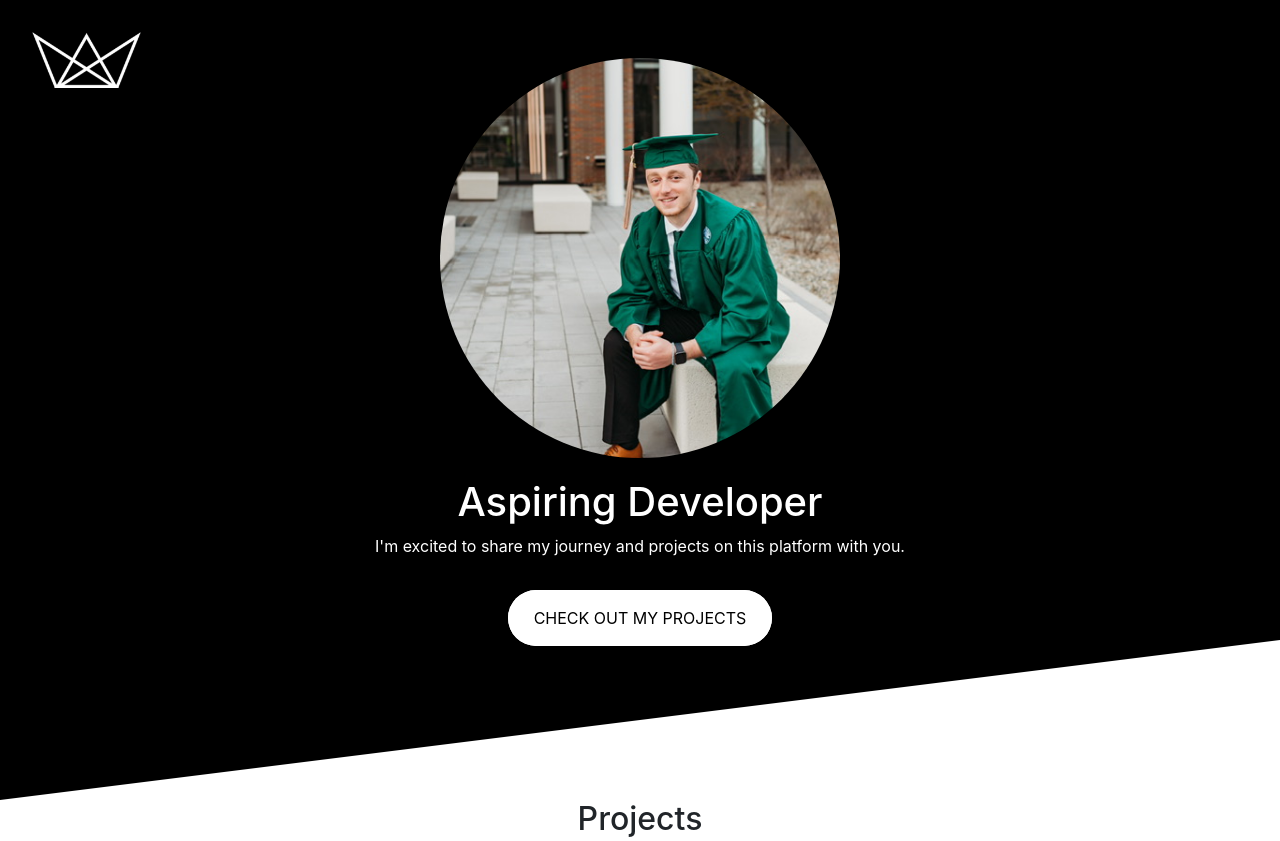
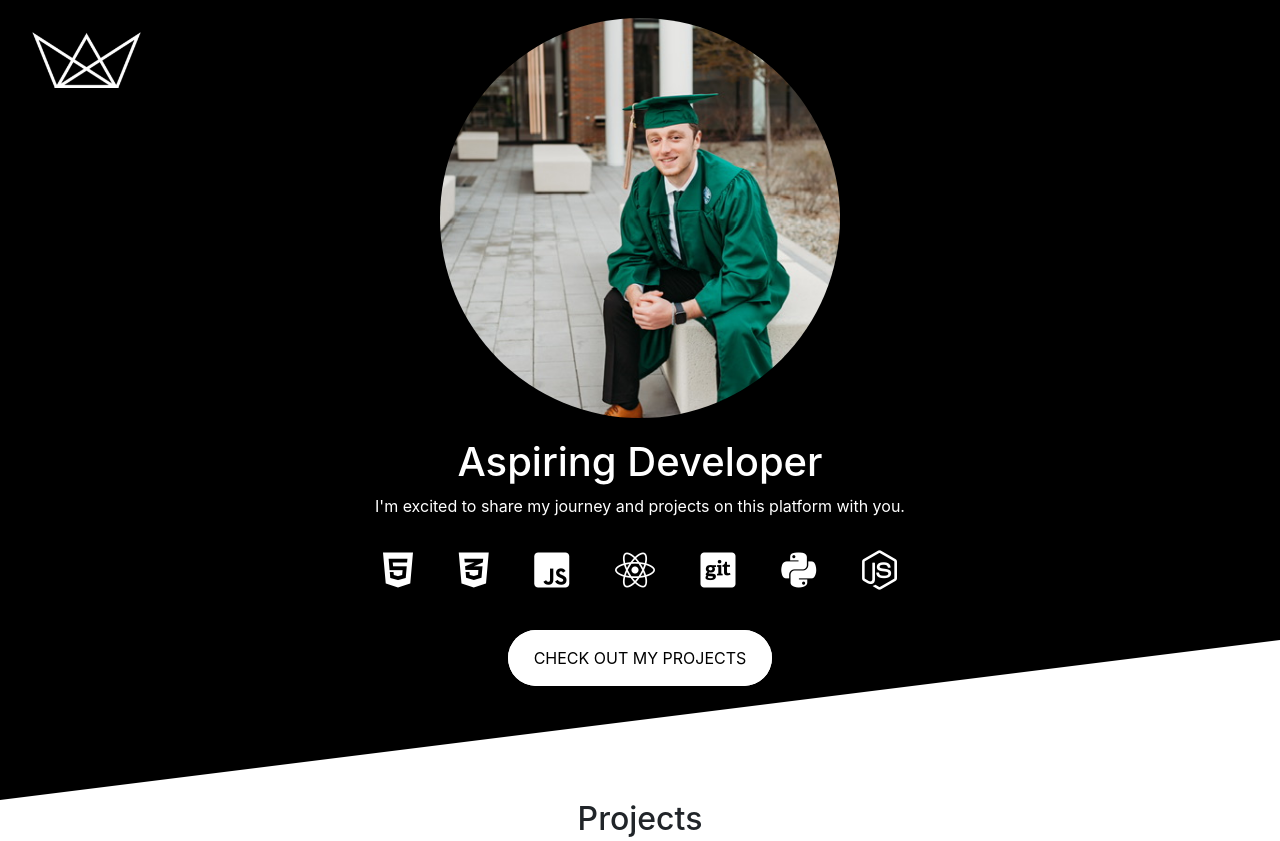
Before and after one commit to Karns11/natesPortfolio, a plain HTML site: page index.html in a window 1280 px wide. Shown: the top 841 px of the page. Drawn offline with nearby package versions, Linux system fonts and the light colour scheme.

Commit message:
Update index.html

```diff
--- a/index.html
+++ b/index.html
@@ -46,6 +46,15 @@
               I'm excited to share my journey and projects on this platform with
               you.
             </p>
+            <div class="d-flex align-items-center justify-content-between px-2 mt-3 mb-4 skills-animated">
+              <i class="fa-brands fa-html5 skill"></i>
+              <i class="fa-brands fa-css3-alt skill"></i>
+              <i class="fa-brands fa-square-js skill"></i>
+              <i class="fa-brands fa-react skill"></i>
+              <i class="fa-brands fa-square-git skill"></i>
+              <i class="fa-brands fa-python skill"></i>
+              <i class="fa-brands fa-node-js skill"></i>
+            </div>
             <a
               href="#Projects"
               class="header-btn header-btn-white header-btn-animated"
@@ -118,6 +127,7 @@
         </div>
 
       </section>
+
 
       <div class="container">
         <div class="experience-title">
```
